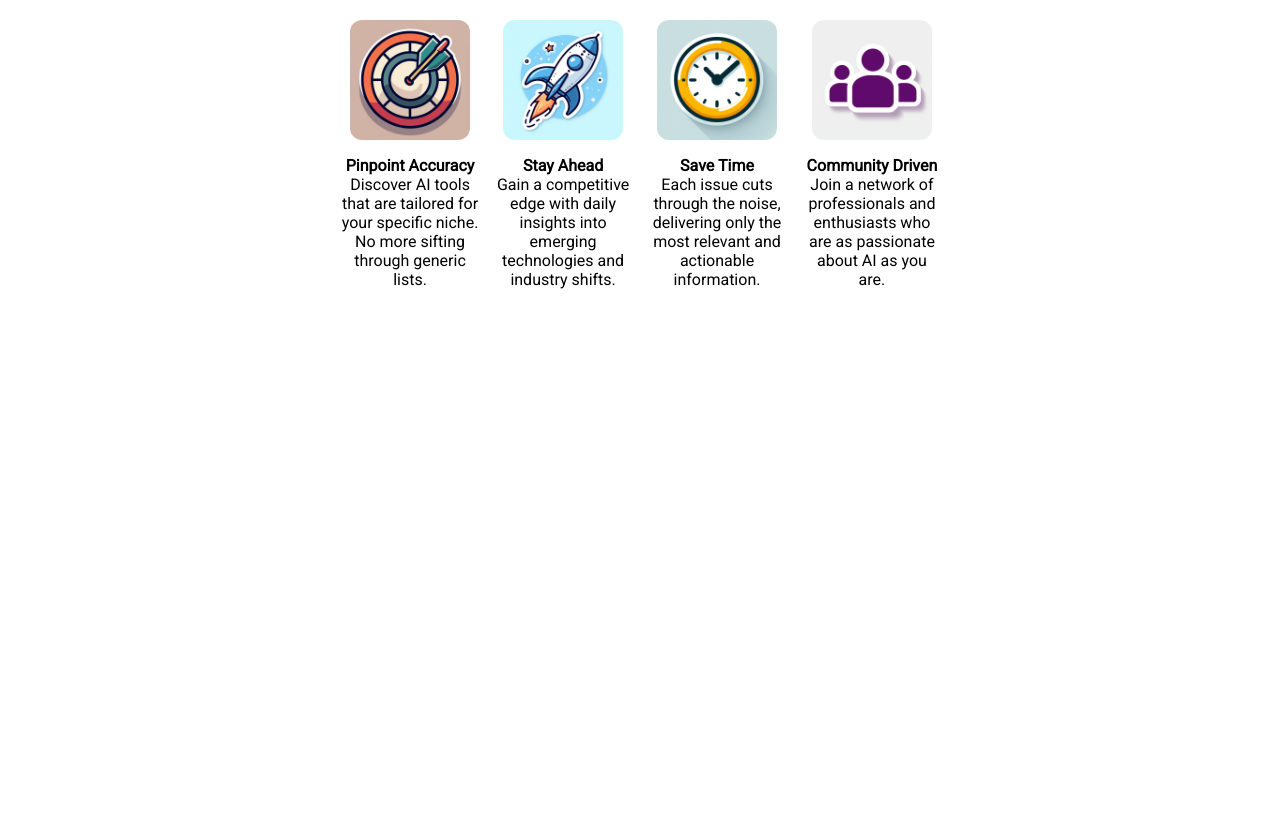
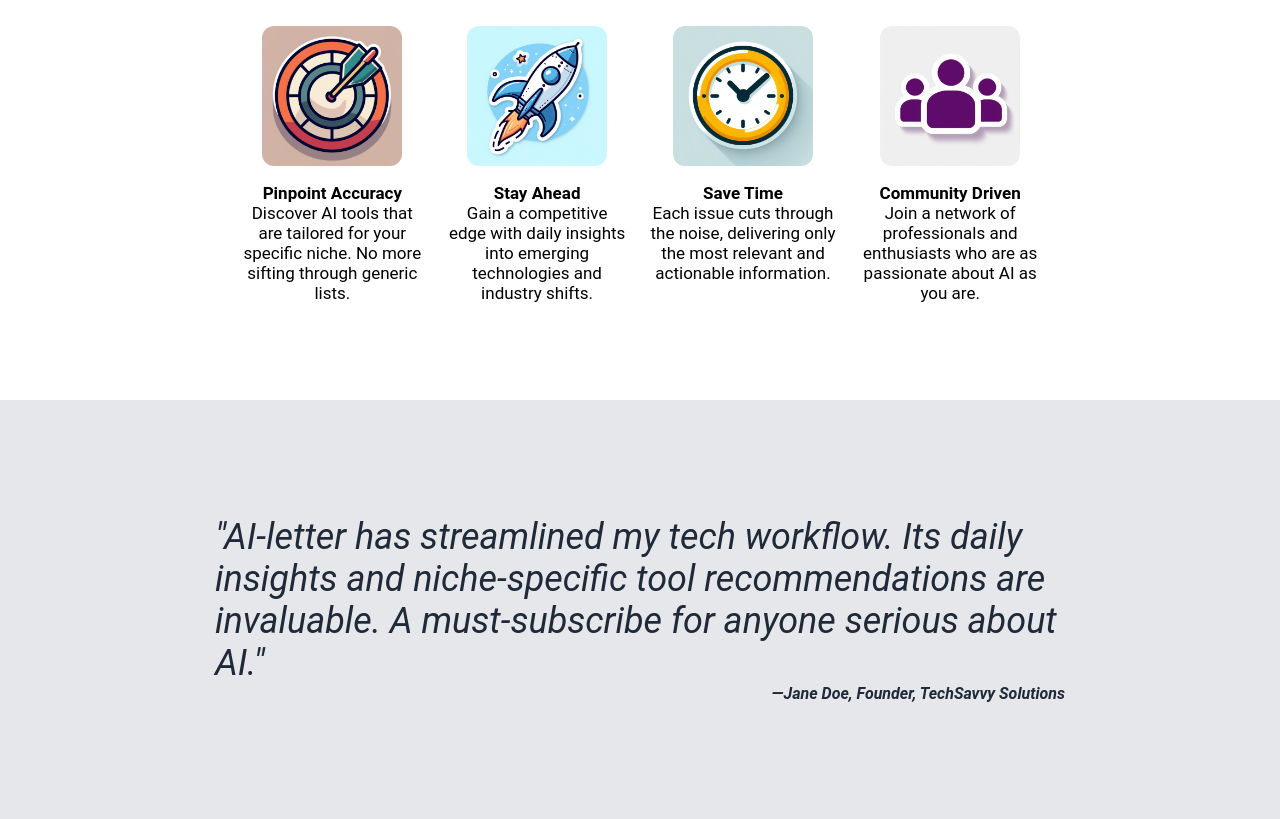
Before and after one commit to Ikerdiazmontilla/Landing-page, a plain HTML site: page index.html in a window 1280 px wide. Shown: the part 675-1494 px from the top of the page. Before the commit the page ends 988 px from the top, so only its background shows below. Drawn offline with Linux system fonts and the light colour scheme.

Commit message:
Finish quote section. Margins removed=> flex
I used margins to center the elements so i realized
that flex was a better way and I changed everything
to flex.

```diff
--- a/index.html
+++ b/index.html
@@ -8,6 +8,7 @@
 </head>
 <body>
     <div class="hero">
+        <div class="subhero">
         <div class="header">
             <img src="images/logo.jpeg" alt="A logo of ai" class="logo">
             <div class="right-links">
@@ -30,6 +31,7 @@
             </div>
             <img src="images/supercomputer.jpeg" alt="A man walking towards a supercomputer" class="hero-image">
         </div>
+        </div>
     </div>
     <div class="pictures">
         <div class="pictures-title">Why Subscribe?</div>
@@ -50,10 +52,18 @@
                 <img src="images/community.jpeg" alt="" class="pictures-img">
                 <p class="pictures-p"><strong>Community Driven</strong><br>Join a network of professionals and enthusiasts who are as passionate about AI as you are.</p>
             </div>
+        </div>
     </div>
 
+    <div class="quote">
+        <p class="quote-text">
+            "AI-letter has streamlined my tech workflow. Its daily insights and niche-specific tool recommendations are invaluable. A must-subscribe for anyone serious about AI." <br>
+            <span class="quote-author">
+                <strong>—Jane Doe, Founder, TechSavvy Solutions</strong>
+            </span>
+        </p>
 
-
+    </div>
 
 
 
--- a/style.css
+++ b/style.css
@@ -1,13 +1,21 @@
-@import url('https://fonts.googleapis.com/css2?family=Roboto&display=swap');
+
 body{
     font-family: Roboto, sans-serif;
+
+    margin: 0px;
+
 }
 
 .hero{
     background-color: #1F2937;
-    padding-left: 230px;
-    padding-right: 230px;
+    display: flex;
+    justify-content: center;
 }
+
+.subhero{
+    max-width: 900px;
+}
+
 
 .header{
     display: flex;
@@ -91,10 +99,10 @@ button{
     display: flex;
     flex-direction: column;
     align-items: center;
-    padding-left: 330px;
-    padding-right: 330px;
+
     padding-top: 60px;
-    gap: 36px;
+    padding-bottom: 80px;
+    gap: 50px;
 }
 
 .pictures-title{
@@ -106,7 +114,9 @@ button{
 .pictures-content{
     display: flex;
     justify-content: center;
-    gap: 12px;
+    gap: 24px;
+    flex: auto;
+    max-width: 800px;
 }
 
 .pictures-pair{
@@ -116,12 +126,41 @@ button{
 }
 
 .pictures-img{
-    max-width: 120px;
-    max-height: 120px;
+    max-width: 140px;
+    max-height: 140px;
     border-radius: 12px;
 
 }
 
 .pictures-p{
     text-align: center;
+    font-size: 17px;
 }
+
+
+.quote{
+    background-color: #E5E7EB;
+    display: flex;
+    flex-direction: column;
+    align-items: center;
+    padding-top: 80px;
+    padding-bottom: 80px;
+
+}
+
+.quote-text{
+    font-size: 36px;
+    font-weight: light;
+    font-style: italic;
+    color: #1F2937;
+    max-width: 850px;
+    display: flex;
+    flex-direction: column;
+}
+
+.quote-author{
+    text-align: right;
+    font-size: 16px;
+    margin-left: auto;
+
+}
```
